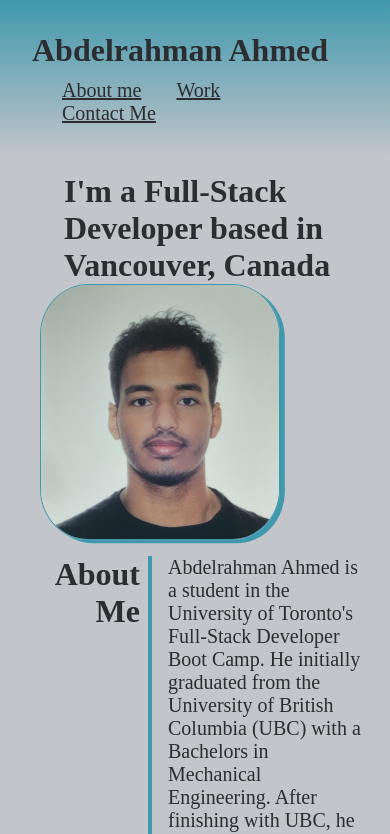
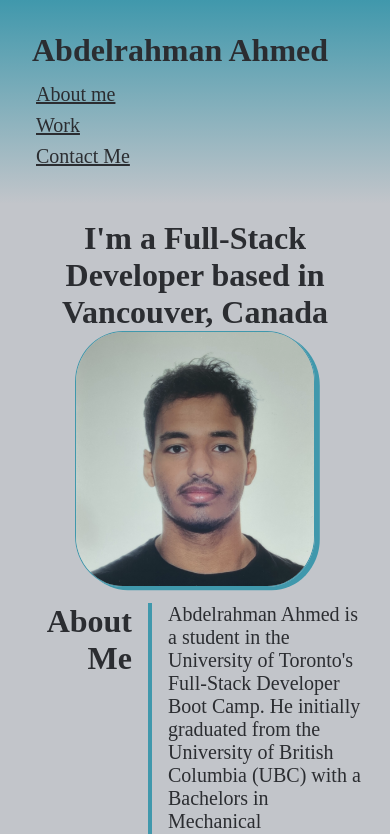
Before and after one commit to AbdelrahmanAhmed605/abeds-portfolio, a plain HTML site: page index.html in a window 390 px wide. Shown: the top 834 px of the page. Drawn offline with Linux system fonts and the light colour scheme.

Commit message:
Applied media queries to make website more responsive to different devices and browser sizes

```diff
--- a/assets/style.css
+++ b/assets/style.css
@@ -51,8 +51,9 @@ body{
 #user-intro{
     display: flex;
     align-items: center;
-    justify-content: space-between;
+    justify-content: center;
     flex-wrap: wrap;
+    text-align: center;
 
     margin: var(--body-margin);
     background-position: center;
@@ -76,11 +77,11 @@ body{
 .section-title{
     color: var(--section-text);
     border-right: solid 4px var(--section-border);
-    margin-right:0.5em;
+    margin-right: 0.5em;
     font-size: var(--header-size);
     width: 4em;
     text-align: end;
-    padding-right: 0.25em;
+    padding-right: 0.5em;
 }
 
 #about-me-sec{
@@ -207,3 +208,44 @@ footer{
     text-align: center;
     margin: var(--body-margin);
 }
+
+@media(max-width: 750px), (max-device-width:750px){
+    #main-nav ul li{
+        display: block;
+        padding: 0.2em 0;
+        margin: 0;
+    }
+
+    #user-intro{
+        text-align: center;
+        justify-content: center;
+    }
+
+    #user-intro h2{
+        padding: 0;
+    }
+
+    #user-profile-pic{
+        margin: 0 auto;
+    }
+
+    #work-nav ul li{
+        width: 100%;
+        margin: 2%;
+    }
+
+    #contacts-nav ul li{
+        width: 100%;
+    }
+}
+
+@media(max-width: 450px), (max-device-width:450px){
+    #header{
+        justify-content: space-between;
+    }
+
+    #main-nav ul li{
+        display: block;
+        padding: 0.2em;
+    }
+}
```
